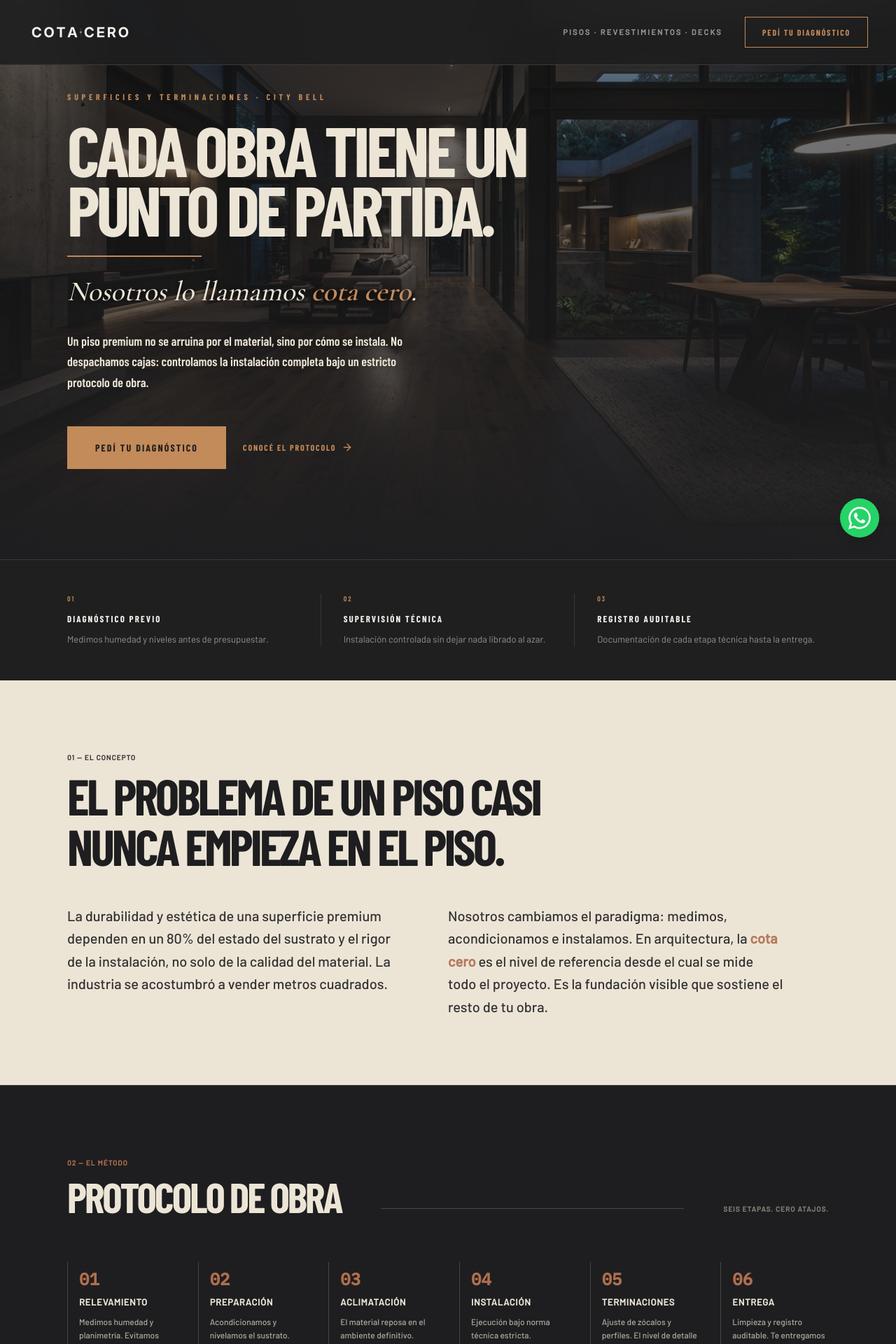
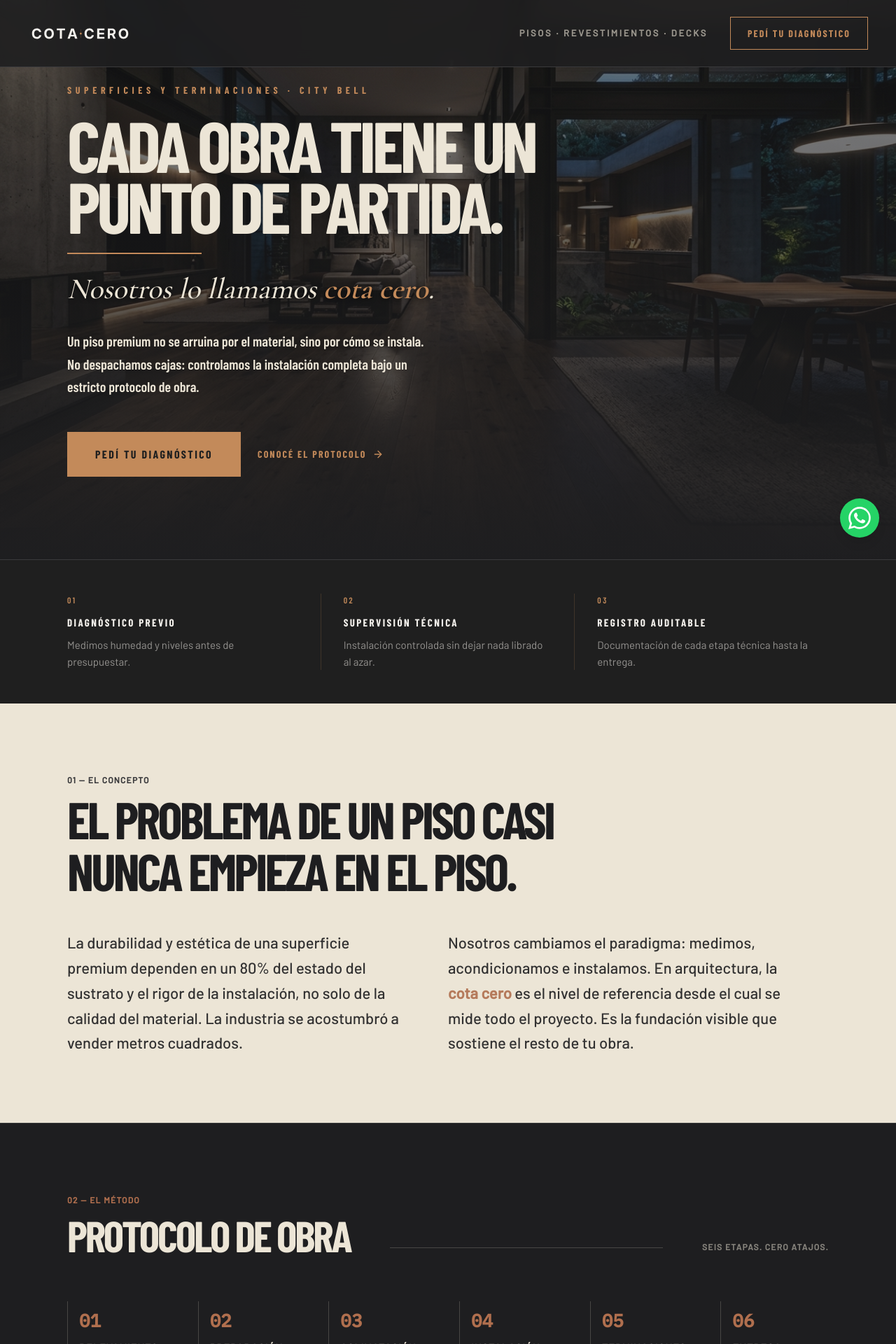
Before and after one commit to pablopronsky/final_landing, a Next.js app: page / in a window 1280 px wide. Shown: the top 1920 px of the page at 70% size. Built offline with nearby package versions, Linux system fonts and the light colour scheme.

Commit message:
style: improve typography and legibility
Adjust font sizes for navigation labels and buttons to ensure better readability and consistency across components.

```diff
--- a/app/page.tsx
+++ b/app/page.tsx
@@ -38,7 +38,7 @@ const ProofImage = ({ src, alt, label }: { src: string, alt: string, label: stri
           onError={() => setError(true)}
         />
       )}
-      <span className="text-[#C38A5A]/60 font-mono text-sm uppercase tracking-widest relative z-0">{label}</span>
+      <span className="text-[#C38A5A]/60 font-mono text-[16px] uppercase tracking-widest relative z-0">{label}</span>
     </div>
   );
 };
@@ -104,8 +104,8 @@ export default function Home() {
 
         {/* DESKTOP NAV */}
         <div className="hidden md:flex gap-8 items-center">
-          <span className="text-[11px] font-bold tracking-[0.2em] opacity-60 uppercase">Pisos · Revestimientos · Decks</span>
-          <ButtonCTA href="#contacto" variant="outline" className="px-6 py-3 text-[12px]">
+          <span className="text-[13px] font-bold tracking-[0.2em] opacity-60 uppercase">Pisos · Revestimientos · Decks</span>
+          <ButtonCTA href="#contacto" variant="outline" className="px-6 py-3 text-[14px]">
             PEDÍ TU DIAGNÓSTICO
           </ButtonCTA>
         </div>
@@ -128,12 +128,12 @@ export default function Home() {
               className="absolute top-0 left-0 w-full h-screen bg-[#1E1E20] flex flex-col items-center justify-center gap-12 z-40 text-center px-6"
             >
               <nav className="flex flex-col gap-8 items-center">
-                <a href="#manifiesto" onClick={() => setIsMobileMenuOpen(false)} className="text-2xl font-bold uppercase tracking-widest text-[#ECE5D6] hover:text-[#B06F4E]">Concepto</a>
-                <a href="#protocolo" onClick={() => setIsMobileMenuOpen(false)} className="text-2xl font-bold uppercase tracking-widest text-[#ECE5D6] hover:text-[#B06F4E]">Protocolo</a>
-                <a href="#superficies" onClick={() => setIsMobileMenuOpen(false)} className="text-2xl font-bold uppercase tracking-widest text-[#ECE5D6] hover:text-[#B06F4E]">Superficies</a>
-                <a href="#faq" onClick={() => setIsMobileMenuOpen(false)} className="text-2xl font-bold uppercase tracking-widest text-[#ECE5D6] hover:text-[#B06F4E]">Preguntas Frecuentes</a>
+                <a href="#manifiesto" onClick={() => setIsMobileMenuOpen(false)} className="text-[26px] font-bold uppercase tracking-widest text-[#ECE5D6] hover:text-[#B06F4E]">Concepto</a>
+                <a href="#protocolo" onClick={() => setIsMobileMenuOpen(false)} className="text-[26px] font-bold uppercase tracking-widest text-[#ECE5D6] hover:text-[#B06F4E]">Protocolo</a>
+                <a href="#superficies" onClick={() => setIsMobileMenuOpen(false)} className="text-[26px] font-bold uppercase tracking-widest text-[#ECE5D6] hover:text-[#B06F4E]">Superficies</a>
+                <a href="#faq" onClick={() => setIsMobileMenuOpen(false)} className="text-[26px] font-bold uppercase tracking-widest text-[#ECE5D6] hover:text-[#B06F4E]">Preguntas Frecuentes</a>
               </nav>
-              <ButtonCTA href="#contacto" variant="outline" onClick={() => setIsMobileMenuOpen(false)} className="px-8 py-4 text-[12px]">
+              <ButtonCTA href="#contacto" variant="outline" onClick={() => setIsMobileMenuOpen(false)} className="px-8 py-4 text-[14px]">
                 PEDÍ TU DIAGNÓSTICO
               </ButtonCTA>
             </motion.div>
@@ -160,7 +160,7 @@ export default function Home() {
             initial={{ opacity: 0, y: 20 }}
             animate={{ opacity: 1, y: 0 }}
             transition={{ duration: 0.8, delay: 0.2 }}
-            className="block text-[#C38A5A] text-[12px] font-display font-bold tracking-[0.4em] uppercase mb-6"
+            className="block text-[#C38A5A] text-[14px] font-display font-bold tracking-[0.4em] uppercase mb-6"
           >
             Superficies y Terminaciones · City Bell
           </motion.span>
@@ -169,7 +169,7 @@ export default function Home() {
             initial={{ opacity: 0, y: 20 }}
             animate={{ opacity: 1, y: 0 }}
             transition={{ duration: 0.8, delay: 0.4 }}
-            className="font-display text-[64px] md:text-[80px] lg:text-[100px] leading-[0.85] font-bold uppercase mb-6 tracking-tighter text-balance"
+            className="font-display text-[66px] md:text-[82px] lg:text-[102px] leading-[0.85] font-bold uppercase mb-6 tracking-tighter text-balance"
           >
             Cada obra tiene un<br />
             punto de partida.
@@ -186,7 +186,7 @@ export default function Home() {
             initial={{ opacity: 0, y: 20 }}
             animate={{ opacity: 1, y: 0 }}
             transition={{ duration: 0.8, delay: 0.6 }}
-            className="text-[32px] md:text-[40px] italic text-[#ECE5D6] mb-8 font-serif leading-tight"
+            className="text-[34px] md:text-[42px] italic text-[#ECE5D6] mb-8 font-serif leading-tight"
             style={{ textShadow: '0 1px 6px rgba(0, 0, 0, 0.75)' }}
           >
             Nosotros lo llamamos <span className="text-[#C38A5A] font-bold">cota cero</span>.
@@ -196,7 +196,7 @@ export default function Home() {
             initial={{ opacity: 0, y: 20 }}
             animate={{ opacity: 1, y: 0 }}
             transition={{ duration: 0.8, delay: 0.7 }}
-            className="text-lg text-[#ECE5D6] opacity-100 max-w-lg font-display font-normal leading-relaxed drop-shadow-sm"
+            className="text-[20px] text-[#ECE5D6] opacity-100 max-w-lg font-display font-normal leading-relaxed drop-shadow-sm"
           >
             Un piso premium no se arruina por el material, sino por cómo se instala. No despachamos cajas: controlamos la instalación completa bajo un estricto protocolo de obra.
           </motion.p>
@@ -207,10 +207,10 @@ export default function Home() {
             transition={{ duration: 0.8, delay: 0.8 }}
             className="flex flex-col sm:flex-row gap-6 mt-12 items-start sm:items-center"
           >
-            <ButtonCTA href="#contacto" variant="filled" className="px-10 py-5 text-[14px]">
+            <ButtonCTA href="#contacto" variant="filled" className="px-10 py-5 text-[16px]">
               PEDÍ TU DIAGNÓSTICO
             </ButtonCTA>
-            <ButtonCTA href="#protocolo" variant="ghost" className="gap-2 text-[12px]">
+            <ButtonCTA href="#protocolo" variant="ghost" className="gap-2 text-[14px]">
               CONOCÉ EL PROTOCOLO <ArrowRight className="w-4 h-4" />
             </ButtonCTA>
           </motion.div>
@@ -221,19 +221,19 @@ export default function Home() {
       <div className="bg-[#1F1F1F] py-10 md:py-12 px-6 md:px-12 lg:px-24">
         <div className="max-w-7xl mx-auto grid grid-cols-1 md:grid-cols-3">
           <div className="group flex flex-col md:border-r border-[#C38A5A]/20 pb-8 md:pb-0 mb-8 md:mb-0 border-b md:border-b-0 md:pr-8 cursor-default">
-            <span className="font-display text-[#C38A5A] text-[10px] tracking-[0.2em] uppercase mb-3 transition-transform duration-500 group-hover:-translate-y-1">01</span>
-            <h4 className="font-display text-[#F5F2ED] font-bold uppercase tracking-[0.16em] text-[13px] mb-2 transition-transform duration-500 group-hover:translate-x-1">DIAGNÓSTICO PREVIO</h4>
-            <p className="text-[#F5F2ED]/55 font-normal text-[13px] leading-relaxed transition-all duration-500 group-hover:translate-x-1 group-hover:text-[#F5F2ED]/80">Medimos humedad y niveles antes de presupuestar.</p>
+            <span className="font-display text-[#C38A5A] text-[12px] tracking-[0.2em] uppercase mb-3 transition-transform duration-500 group-hover:-translate-y-1">01</span>
+            <h4 className="font-display text-[#F5F2ED] font-bold uppercase tracking-[0.16em] text-[15px] mb-2 transition-transform duration-500 group-hover:translate-x-1">DIAGNÓSTICO PREVIO</h4>
+            <p className="text-[#F5F2ED]/55 font-normal text-[15px] leading-relaxed transition-all duration-500 group-hover:translate-x-1 group-hover:text-[#F5F2ED]/80">Medimos humedad y niveles antes de presupuestar.</p>
           </div>
           <div className="group flex flex-col md:border-r border-[#C38A5A]/20 pb-8 md:pb-0 mb-8 md:mb-0 border-b md:border-b-0 md:px-8 cursor-default">
-            <span className="font-display text-[#C38A5A] text-[10px] tracking-[0.2em] uppercase mb-3 transition-transform duration-500 group-hover:-translate-y-1">02</span>
-            <h4 className="font-display text-[#F5F2ED] font-bold uppercase tracking-[0.16em] text-[13px] mb-2 transition-transform duration-500 group-hover:translate-x-1">SUPERVISIÓN TÉCNICA</h4>
-            <p className="text-[#F5F2ED]/55 font-normal text-[13px] leading-relaxed transition-all duration-500 group-hover:translate-x-1 group-hover:text-[#F5F2ED]/80">Instalación controlada sin dejar nada librado al azar.</p>
+            <span className="font-display text-[#C38A5A] text-[12px] tracking-[0.2em] uppercase mb-3 transition-transform duration-500 group-hover:-translate-y-1">02</span>
+            <h4 className="font-display text-[#F5F2ED] font-bold uppercase tracking-[0.16em] text-[15px] mb-2 transition-transform duration-500 group-hover:translate-x-1">SUPERVISIÓN TÉCNICA</h4>
+            <p className="text-[#F5F2ED]/55 font-normal text-[15px] leading-relaxed transition-all duration-500 group-hover:translate-x-1 group-hover:text-[#F5F2ED]/80">Instalación controlada sin dejar nada librado al azar.</p>
           </div>
           <div className="group flex flex-col md:pl-8 cursor-default">
-            <span className="font-display text-[#C38A5A] text-[10px] tracking-[0.2em] uppercase mb-3 transition-transform duration-500 group-hover:-translate-y-1">03</span>
-            <h4 className="font-display text-[#F5F2ED] font-bold uppercase tracking-[0.16em] text-[13px] mb-2 transition-transform duration-500 group-hover:translate-x-1">REGISTRO AUDITABLE</h4>
-            <p className="text-[#F5F2ED]/55 font-normal text-[13px] leading-relaxed transition-all duration-500 group-hover:translate-x-1 group-hover:text-[#F5F2ED]/80">Documentación de cada etapa técnica hasta la entrega.</p>
+            <span className="font-display text-[#C38A5A] text-[12px] tracking-[0.2em] uppercase mb-3 transition-transform duration-500 group-hover:-translate-y-1">03</span>
+            <h4 className="font-display text-[#F5F2ED] font-bold uppercase tracking-[0.16em] text-[15px] mb-2 transition-transform duration-500 group-hover:translate-x-1">REGISTRO AUDITABLE</h4>
+            <p className="text-[#F5F2ED]/55 font-normal text-[15px] leading-relaxed transition-all duration-500 group-hover:translate-x-1 group-hover:text-[#F5F2ED]/80">Documentación de cada etapa técnica hasta la entrega.</p>
           </div>
         </div>
       </div>
@@ -242,15 +242,15 @@ export default function Home() {
       <section className="bg-[#ECE5D6] text-[#1E1E20] py-24 px-6 md:px-12 lg:px-24 border-b border-[#3A3A3C]" id="manifiesto">
         <div className="flex flex-col md:flex-row justify-between md:items-end mb-12 gap-6">
           <div>
-            <span className="text-[10px] font-bold tracking-widest text-[#3A3A3C] uppercase">01 — El Concepto</span>
-            <h2 className="font-display text-4xl md:text-5xl lg:text-7xl font-bold uppercase tracking-tighter mt-2 text-balance leading-none">
+            <span className="text-[12px] font-bold tracking-widest text-[#3A3A3C] uppercase">01 — El Concepto</span>
+            <h2 className="font-display text-[38px] md:text-[50px] lg:text-[74px] font-bold uppercase tracking-tighter mt-2 text-balance leading-none">
               El problema de un piso casi nunca empieza en el piso.
             </h2>
           </div>
           <div className="h-[1px] flex-1 mx-8 bg-[#1E1E20] opacity-20 mb-3 hidden lg:block"></div>
         </div>
 
-        <div className="grid grid-cols-1 md:grid-cols-2 gap-8 md:gap-16 text-lg md:text-xl font-medium opacity-90 leading-relaxed max-w-5xl">
+        <div className="grid grid-cols-1 md:grid-cols-2 gap-8 md:gap-16 text-[20px] md:text-[22px] font-medium opacity-90 leading-relaxed max-w-5xl">
           <p>
             La durabilidad y estética de una superficie premium dependen en un 80% del estado del sustrato y el rigor de la instalación, no solo de la calidad del material. La industria se acostumbró a vender metros cuadrados.
           </p>
@@ -264,11 +264,11 @@ export default function Home() {
       <section className="bg-[#1E1E20] py-24 px-6 md:px-12 lg:px-24 border-b border-[#3A3A3C]" id="protocolo">
         <div className="flex flex-col md:flex-row justify-between md:items-end mb-16 gap-6">
           <div>
-            <span className="text-[10px] font-bold tracking-widest text-[#B06F4E] uppercase">02 — El Método</span>
-            <h2 className="font-display text-4xl md:text-5xl lg:text-6xl font-bold uppercase tracking-tighter mt-2 leading-none">Protocolo de Obra</h2>
+            <span className="text-[12px] font-bold tracking-widest text-[#B06F4E] uppercase">02 — El Método</span>
+            <h2 className="font-display text-[38px] md:text-[50px] lg:text-[62px] font-bold uppercase tracking-tighter mt-2 leading-none">Protocolo de Obra</h2>
           </div>
           <div className="h-[1px] flex-1 mx-8 bg-[#ECE5D6] opacity-20 mb-3 hidden md:block"></div>
-          <p className="max-w-xs text-[10px] font-bold text-[#ECE5D6]/50 uppercase tracking-widest leading-relaxed mb-1">
+          <p className="max-w-xs text-[12px] font-bold text-[#ECE5D6]/50 uppercase tracking-widest leading-relaxed mb-1">
             Seis etapas. Cero atajos.
           </p>
         </div>
@@ -276,9 +276,9 @@ export default function Home() {
         <div className="grid grid-cols-2 lg:grid-cols-3 xl:grid-cols-6 gap-6 lg:gap-8">
           {protocolSteps.map((step) => (
              <div key={step.id} className="border-l border-[#ECE5D6]/20 pl-4 py-2 hover:border-[#B06F4E] transition-colors duration-300">
-               <span className="block font-mono text-[#B06F4E] text-2xl font-bold mb-2">{step.id}</span>
-               <span className="block text-[13px] font-bold uppercase mb-2 tracking-wider">{step.title}</span>
-               <span className="block text-xs font-medium leading-relaxed opacity-70">{step.desc}</span>
+               <span className="block font-mono text-[#B06F4E] text-[26px] font-bold mb-2">{step.id}</span>
+               <span className="block text-[15px] font-bold uppercase mb-2 tracking-wider">{step.title}</span>
+               <span className="block text-[14px] font-medium leading-relaxed opacity-70">{step.desc}</span>
              </div>
           ))}
         </div>
@@ -288,11 +288,11 @@ export default function Home() {
       <section className="py-24 px-6 md:px-12 lg:px-24 border-b border-[#3A3A3C] bg-[#1E1E20]">
         <div className="max-w-7xl mx-auto">
           <div className="mb-16 xl:mb-20">
-             <span className="text-[#ECE5D6]/50 text-[10px] font-bold tracking-[0.3em] uppercase mb-4 block">03 — Práctica</span>
-             <h2 className="font-display text-4xl md:text-5xl lg:text-6xl font-bold uppercase tracking-tighter leading-none mb-6">
+             <span className="text-[#ECE5D6]/50 text-[12px] font-bold tracking-[0.3em] uppercase mb-4 block">03 — Práctica</span>
+             <h2 className="font-display text-[38px] md:text-[50px] lg:text-[62px] font-bold uppercase tracking-tighter leading-none mb-6">
               Así trabajamos.<br />Mirá la diferencia.
              </h2>
-             <p className="text-lg md:text-xl text-[#ECE5D6] opacity-80 max-w-2xl font-medium leading-relaxed">
+             <p className="text-[20px] md:text-[22px] text-[#ECE5D6] opacity-80 max-w-2xl font-medium leading-relaxed">
               La cota cero se construye en la obra. Medición con higrómetro, corrección de niveles, cortes milimétricos y terminaciones exactas.
              </p>
           </div>
@@ -308,8 +308,8 @@ export default function Home() {
       {/* SECTION 5: SUPERFICIES Y TERMINACIONES (SERVICES) */}
       <section className="py-24 px-6 md:px-12 lg:px-24 border-b border-[#3A3A3C] bg-[#1E1E20]" id="superficies">
         <div className="mb-16 md:mb-24">
-           <span className="text-[#B06F4E] text-[10px] font-bold tracking-[0.3em] uppercase mb-4 block">04 — Soluciones</span>
-           <h2 className="font-display text-5xl md:text-6xl lg:text-7xl font-bold uppercase tracking-tighter leading-none text-balance">
+           <span className="text-[#B06F4E] text-[12px] font-bold tracking-[0.3em] uppercase mb-4 block">04 — Soluciones</span>
+           <h2 className="font-display text-[50px] md:text-[62px] lg:text-[74px] font-bold uppercase tracking-tighter leading-none text-balance">
             Superficies de<br />Alta Gama
            </h2>
         </div>
@@ -327,9 +327,9 @@ export default function Home() {
               <div className="absolute inset-0 bg-[#1E1E20]/80 group-hover:bg-[#1E1E20]/20 transition-colors duration-500" />
 
               <div className="absolute inset-0 p-8 flex flex-col justify-end">
-                <span className="block font-mono text-[#B06F4E] text-xs mb-2">0{index + 1}</span>
-                <h4 className="font-display text-2xl md:text-3xl font-bold uppercase tracking-tighter leading-none mb-3">{service.title}</h4>
-                <p className="text-[11px] font-bold opacity-70 uppercase tracking-widest leading-relaxed max-w-[90%]">
+                <span className="block font-mono text-[#B06F4E] text-[14px] mb-2">0{index + 1}</span>
+                <h4 className="font-display text-[26px] md:text-[32px] font-bold uppercase tracking-tighter leading-none mb-3">{service.title}</h4>
+                <p className="text-[13px] font-bold opacity-70 uppercase tracking-widest leading-relaxed max-w-[90%]">
                   {service.desc}
                 </p>
               </div>
@@ -342,8 +342,8 @@ export default function Home() {
       <section className="py-24 px-6 md:px-12 lg:px-24 border-b border-[#3A3A3C] bg-[#1E1E20]" id="faq">
         <div className="max-w-4xl mx-auto">
           <div className="text-center mb-16">
-            <span className="text-[#B06F4E] text-[10px] font-bold tracking-[0.3em] uppercase mb-4 block">05 — Preguntas Frecuentes</span>
-            <h2 className="font-display text-4xl md:text-5xl lg:text-6xl font-bold uppercase tracking-tighter leading-none">Lo que necesitás saber.</h2>
+            <span className="text-[#B06F4E] text-[12px] font-bold tracking-[0.3em] uppercase mb-4 block">05 — Preguntas Frecuentes</span>
+            <h2 className="font-display text-[38px] md:text-[50px] lg:text-[62px] font-bold uppercase tracking-tighter leading-none">Lo que necesitás saber.</h2>
           </div>
 
           <div className="space-y-4">
@@ -356,7 +356,7 @@ export default function Home() {
                   onClick={() => setOpenFaq(openFaq === index ? null : index)}
                   className="w-full flex items-center justify-between p-6 text-left hover:bg-[#ECE5D6]/5 transition-colors"
                 >
-                  <span className="font-bold text-lg md:text-xl pr-8">{faq.q}</span>
+                  <span className="font-bold text-[20px] md:text-[22px] pr-8">{faq.q}</span>
                   <span className="flex-shrink-0 text-[#B06F4E]">
                     {openFaq === index ? <Minus className="w-5 h-5" /> : <Plus className="w-5 h-5" />}
                   </span>
@@ -369,7 +369,7 @@ export default function Home() {
                       exit={{ height: 0, opacity: 0 }}
                       transition={{ duration: 0.3 }}
                     >
-                      <div className="px-6 pb-6 text-[#ECE5D6]/80 text-sm md:text-base leading-relaxed border-t border-[#3A3A3C] mt-2 pt-4">
+                      <div className="px-6 pb-6 text-[#ECE5D6]/80 text-[16px] md:text-[18px] leading-relaxed border-t border-[#3A3A3C] mt-2 pt-4">
                         {faq.a}
                       </div>
                     </motion.div>
@@ -383,11 +383,11 @@ export default function Home() {
 
       {/* SECTION 5: CONTACTO / CTA & FOOTER */}
       <section className="bg-[#ECE5D6] text-[#1E1E20] px-6 md:px-12 lg:px-24 py-24 md:py-32 flex flex-col items-center text-center relative" id="contacto">
-        <span className="text-[#3A3A3C] text-[10px] font-bold tracking-[0.3em] uppercase mb-6 block">06 — Contacto</span>
-        <h3 className="font-display text-[40px] md:text-[60px] lg:text-[80px] font-bold uppercase leading-none tracking-tighter text-balance mb-6 max-w-4xl mx-auto">
+        <span className="text-[#3A3A3C] text-[12px] font-bold tracking-[0.3em] uppercase mb-6 block">06 — Contacto</span>
+        <h3 className="font-display text-[42px] md:text-[62px] lg:text-[82px] font-bold uppercase leading-none tracking-tighter text-balance mb-6 max-w-4xl mx-auto">
           Antes de elegir el material, revisemos si tu obra está lista para recibirlo.
         </h3>
-        <p className="text-xl md:text-[24px] italic text-[#C38A5A] font-serif mb-12">
+        <p className="text-[22px] md:text-[26px] italic text-[#C38A5A] font-serif mb-12">
           Solicitá un diagnóstico técnico previo en obra, sin compromiso.
         </p>
 
@@ -396,18 +396,18 @@ export default function Home() {
           target="_blank"
           rel="noopener noreferrer"
           variant="dark"
-          className="px-12 py-6 text-[14px] mb-16"
+          className="px-12 py-6 text-[16px] mb-16"
         >
           PEDÍ TU DIAGNÓSTICO
         </ButtonCTA>
 
-        <p className="text-sm md:text-base opacity-70 font-medium max-w-2xl px-6 mb-24 md:mb-32 text-[#2B2D2F]">
+        <p className="text-[16px] md:text-[18px] opacity-70 font-medium max-w-2xl px-6 mb-24 md:mb-32 text-[#2B2D2F]">
           Trabajamos sobre obra de arquitectura, reformas integrales y residencias de alta gama. Tomamos un número limitado de obras por mes para sostener el protocolo.
         </p>
 
         <div className="w-full h-[1px] bg-[#1E1E20] opacity-10 mb-8 max-w-7xl mx-auto" />
 
-        <footer className="w-full max-w-7xl mx-auto flex flex-col md:flex-row justify-between items-center text-[10px] md:text-[11px] tracking-widest font-bold uppercase opacity-80 gap-4">
+        <footer className="w-full max-w-7xl mx-auto flex flex-col md:flex-row justify-between items-center text-[12px] md:text-[13px] tracking-widest font-bold uppercase opacity-80 gap-4">
           <div className="flex flex-col md:flex-row gap-2 md:gap-10">
             <span>City Bell / Gonnet</span>
             <span>IG @cotacero_superficies</span>
@@ -426,7 +426,7 @@ export default function Home() {
           target="_blank"
           rel="noopener noreferrer"
           variant="filled"
-          className="pointer-events-auto w-full py-5 text-[14px] shadow-lg"
+          className="pointer-events-auto w-full py-5 text-[16px] shadow-lg"
         >
           PEDÍ TU DIAGNÓSTICO
         </ButtonCTA>
```
